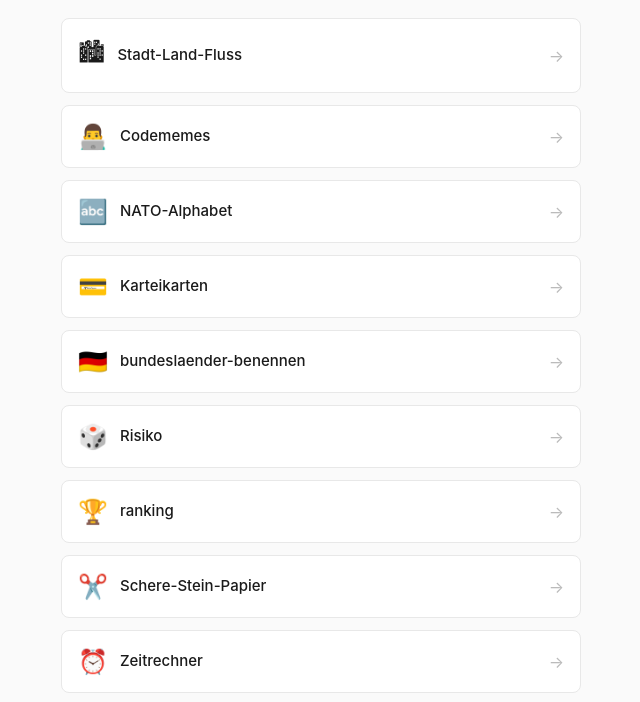
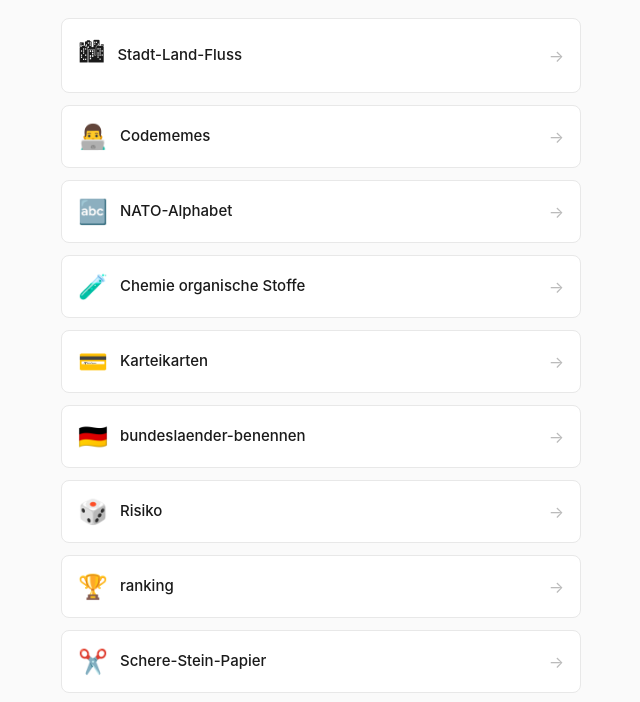
Before and after one commit to schwanniii/Dashboard, a plain HTML site: page index.html in a window 1280 px wide. Shown: the part 97-799 px from the top of the page, without its empty margins (319-959 px from the left). Drawn offline with Linux system fonts and the light colour scheme.

Commit message:
Chemie organische Stoffe

```diff
--- a/index.html
+++ b/index.html
@@ -153,6 +153,12 @@
             },
 
             {
+                title: "Chemie organische Stoffe",
+                url: "https://schwanniii.github.io/Chemie-organische-Stoffe/",
+                icon: "🧪"
+            },
+
+            {
                 title: "Karteikarten",
                 url: "https://schwanniii.github.io/Karteikarten/",
                 icon: "💳"
```
